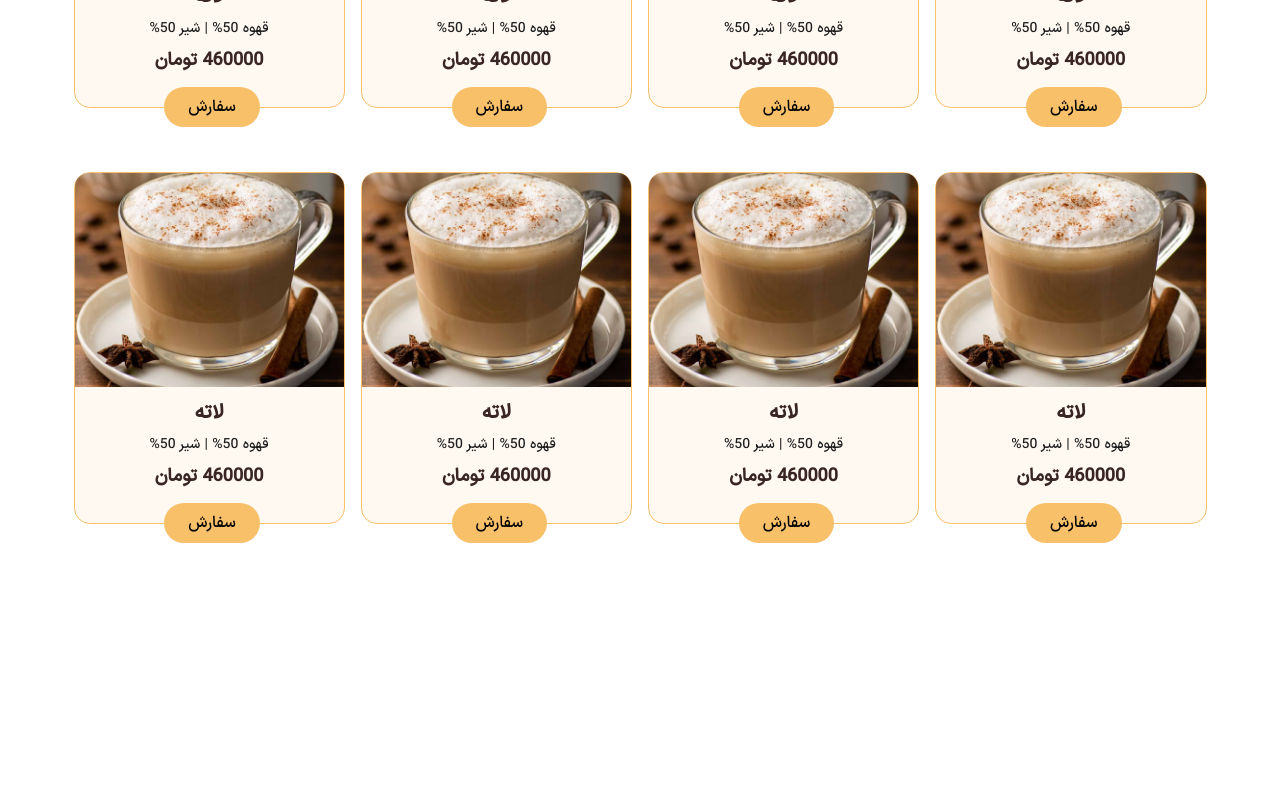
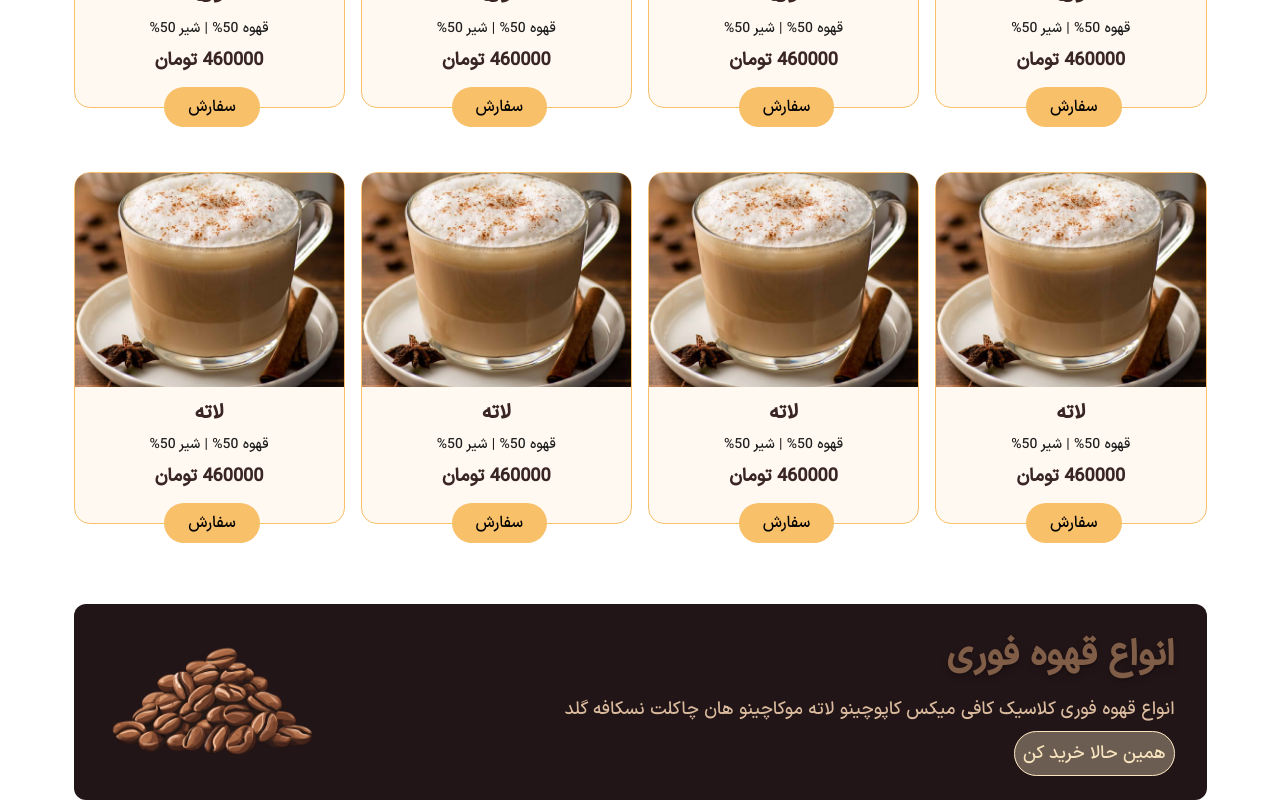
Before and after one commit to Mohammad2954/coffee-shop, a React (Vite) app: page / in a window 1280 px wide. Shown: the part 1526-2326 px from the top of the page. Before the commit the page ends 2069 px from the top, so only its background shows below. Built offline with nearby package versions, Linux system fonts and the light colour scheme.

Commit message:
add main box

```diff
--- a/src/App.jsx
+++ b/src/App.jsx
@@ -2,6 +2,7 @@ import { useState } from "react";
 import Header from "./components/Headre/Header";
 import Category from "./components/category/Category";
 import Products from "./components/Product/Products";
+import MainBox from "./components/MainBox/MainBox";
 
 function App() {
   return (
@@ -9,6 +10,7 @@ function App() {
       <Header />
       <Category />
       <Products />
+      <MainBox />
     </>
   );
 }
--- /dev/null
+++ b/src/components/MainBox/MainBox.jsx
@@ -0,0 +1,28 @@
+function MainBox() {
+  return (
+    <div className="max-w-content mx-auto px-8">
+      <div className="py-8 bg-coffee-bg px-8 flex items-center justify-between rounded-xl mt-20">
+        <div className="text-center sm:text-start">
+          <h3 className="mb-5 text-2xl lg:text-4xl font-bold text-[#805D47] text-shadow-lg">
+            انواع قهوه فوری
+          </h3>
+          <p className="text-text-header lg:text-lg text-sm mb-4">
+            انواع قهوه فوری کلاسیک کافی میکس کاپوچینو لاته موکاچینو هان چاکلت
+            نسکافه گلد
+          </p>
+          <a
+            href="#"
+            className="text-sm lg:text-lg mx-auto sm:mx-auto bg-bg-btn p-2 w-32 border border-[#F8E4BE] rounded-full text-[#F8E4BE]"
+          >
+            همین حالا خرید کن
+          </a>
+        </div>
+        <div className="w-1/5 hidden sm:block">
+          <img className="w-full" src="/img/main/main.webp" alt="" />
+        </div>
+      </div>
+    </div>
+  );
+}
+
+export default MainBox;
```
Also changed, not shown: public/img/main/main.webp (added).
